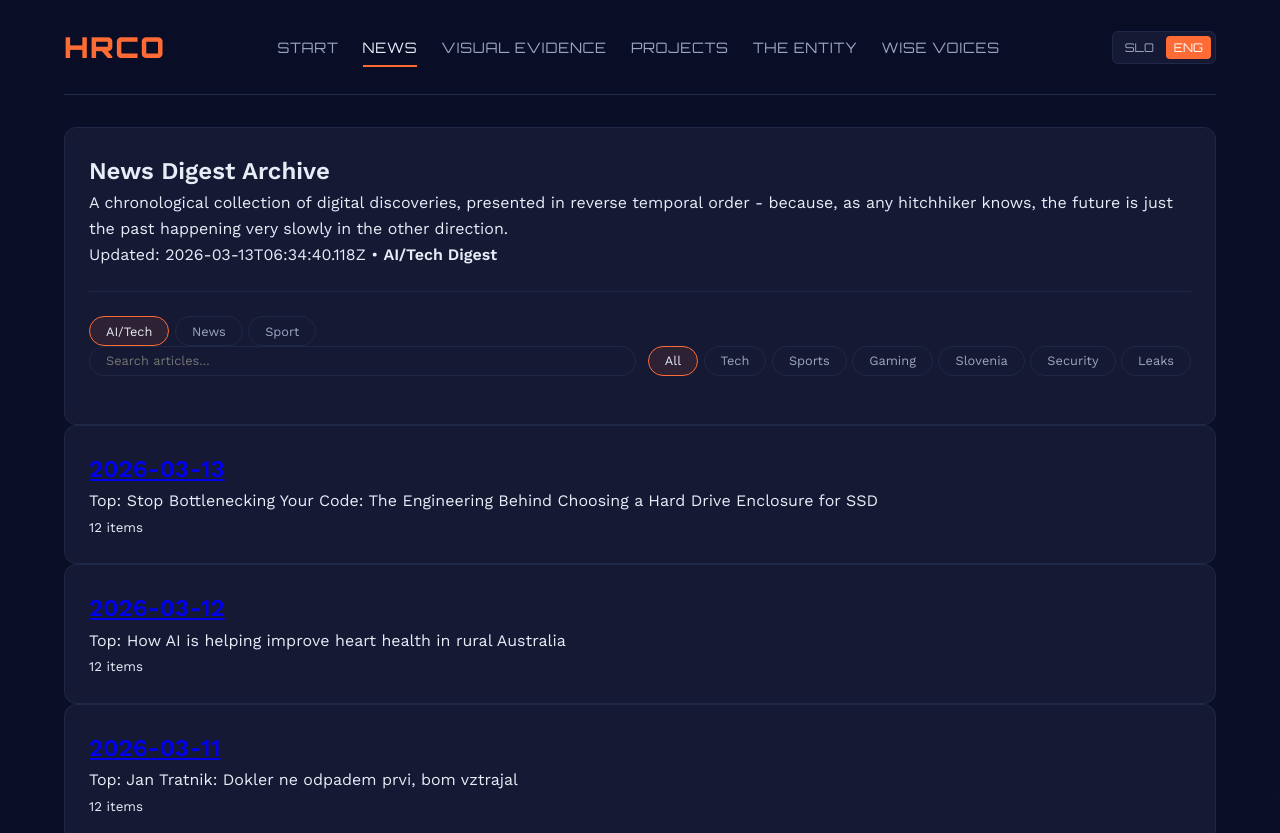
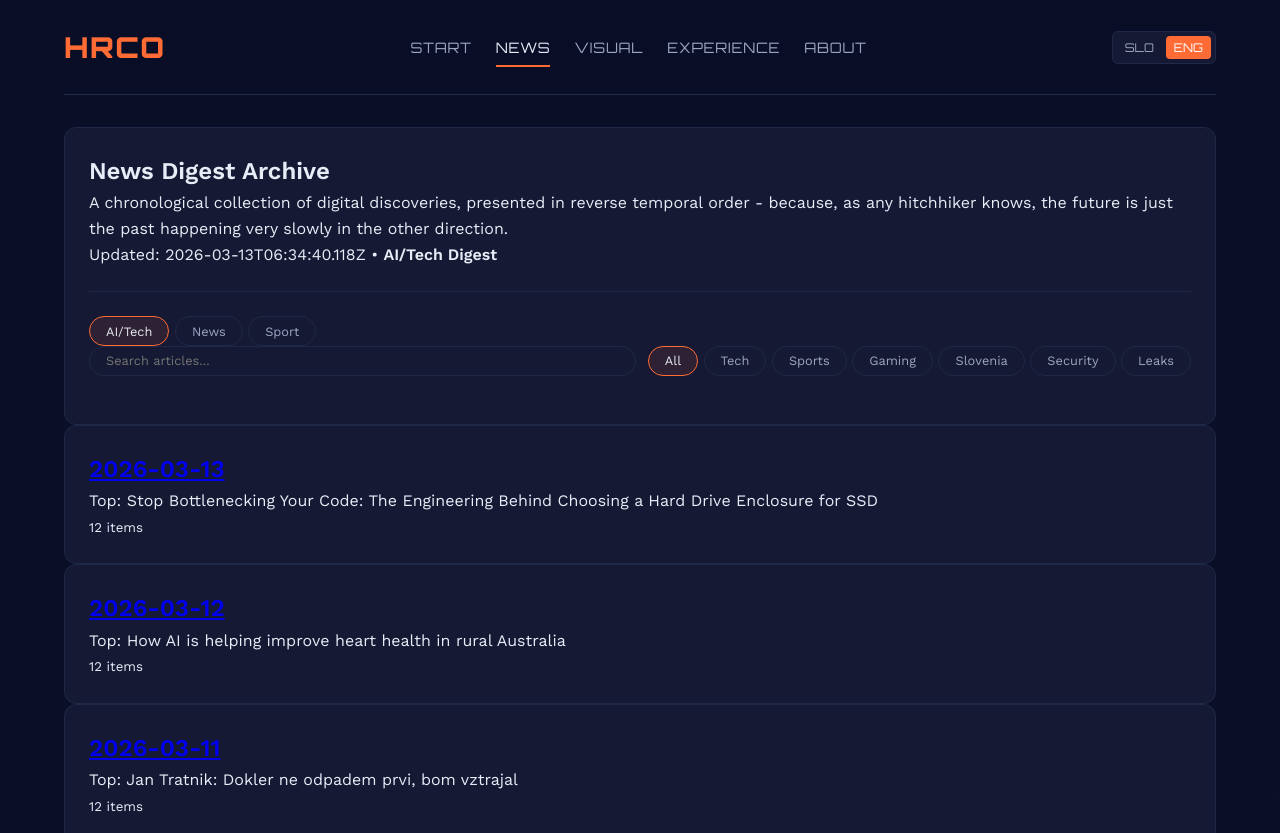
Before and after one commit to hrco/hrco.github.io, a website: page news.html in a window 1280 px wide. Shown: the top 833 px of the page. Drawn offline with nearby package versions, Linux system fonts and the light colour scheme.

Commit message:
feat: update nav labels and remove Wise Voices link from all pages
Co-Authored-By: Claude Sonnet 4.6 <noreply@anthropic.com>

```diff
--- a/news.html
+++ b/news.html
@@ -21,10 +21,9 @@
             <nav id="main-nav">
                 <a href="index.html" class="nav-link" data-i18n="HOME_LINK">Start</a>
                 <a href="news.html" class="nav-link active" data-i18n="NEWS_LINK">News</a>
-                <a href="foto.html" class="nav-link" data-i18n="FOTO_LINK">Visual Evidence</a>
-                <a href="projects.html" class="nav-link" data-i18n="PROJECTS_LINK">Projects</a>
-                <a href="about_me.html" class="nav-link" data-i18n="ABOUT_LINK">The Entity</a>
-                <a href="my_suggestions.html" class="nav-link" data-i18n="SUGGESTIONS_LINK">Wise Voices</a>
+                <a href="foto.html" class="nav-link" data-i18n="NAV_VISUAL">Visual</a>
+                <a href="projects.html" class="nav-link" data-i18n="NAV_EXPERIENCE">Experience</a>
+                <a href="about_me.html" class="nav-link" data-i18n="NAV_ABOUT">About</a>
             </nav>
 
             <div class="settings-bar">
```
Also changed, not shown: about_me.html (+3 -4 lines), foto.html (+3 -4 lines), projects.html (+3 -4 lines).
